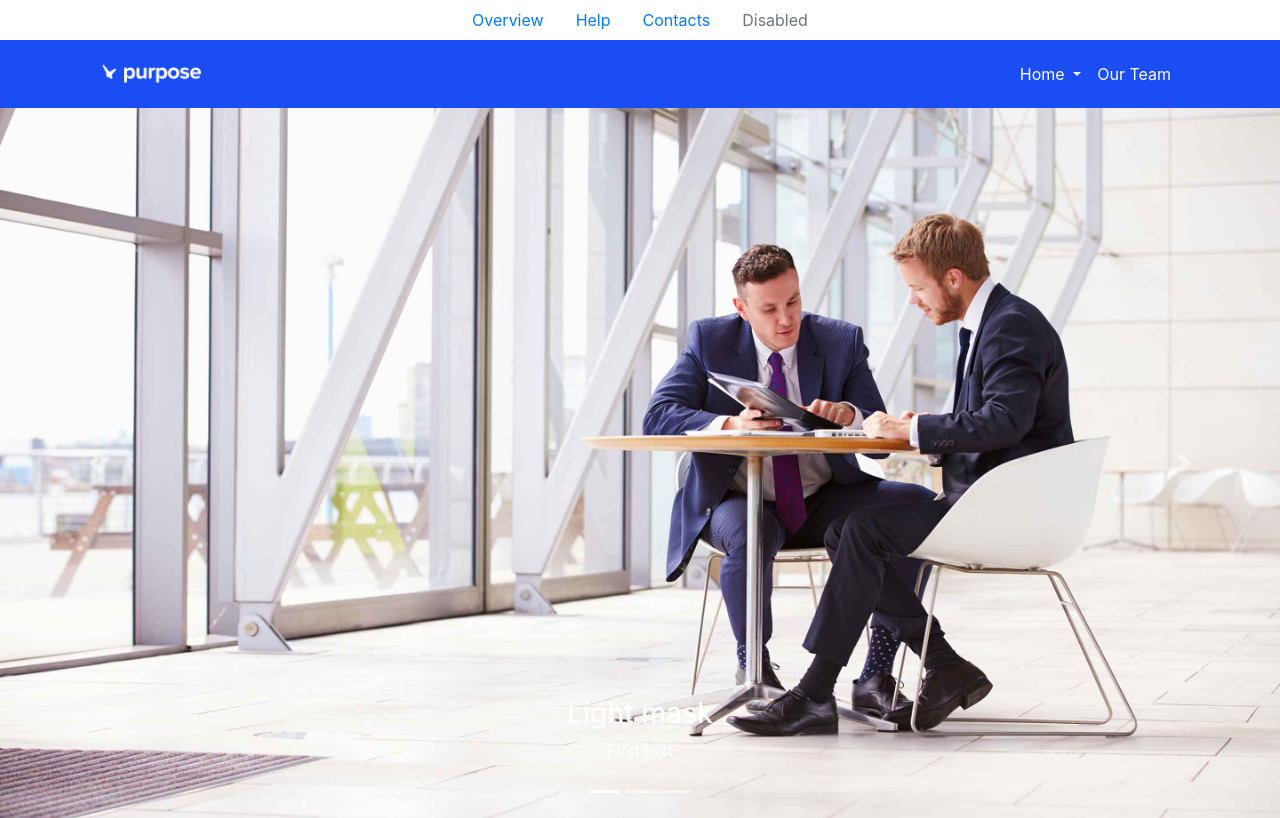
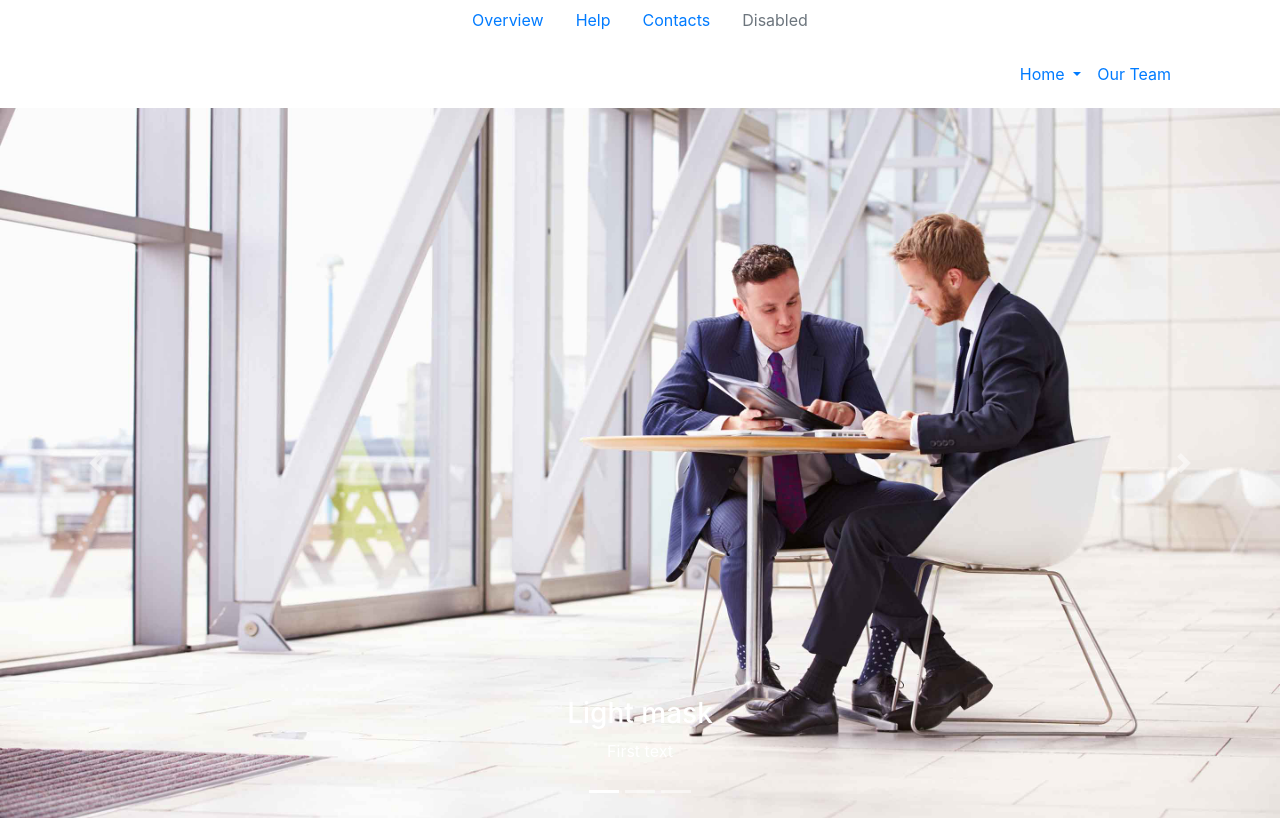
Before and after one commit to q-in-q/web-programing, a PHP site: page /index.php in a window 1280 px wide. Shown: the top 818 px of the page. Run offline with PHP 8.4, Linux system fonts and the light colour scheme; style sheets or scripts are compiled from the project's sources; some libraries are stand-ins or nearby versions.

Commit message:
Update header.php

```diff
--- a/header.php
+++ b/header.php
@@ -36,9 +36,9 @@
                 </li>
             </ul>
         </div>
-        <div class="header fullwidth-layout">
+        <div class="fullwidth-layout">
             <div class="container">
-                <nav class="navbar navbar-expand-lg navbar-light">
+                <nav class="navbar navbar-expand-lg">
                         <a class="navbar-brand" href="index.php">
                             <img src="./assets/img/white.png" width="100" class="d-inline-block align-top" alt="">
                         </a>
@@ -49,7 +49,7 @@
                         <div class="collapse navbar-collapse">
                         <ul class="navbar-nav mr-auto navigasi w-100 justify-content-end">
                             <li class="nav-item dropdown">
-                                <a class="nav-link dropdown-toggle" href="index.php">
+                                <a class="nav-link dropdown-toggle" href="">
                                     Home
                                 </a>
                                 <div class="dropdown-menu" aria-labelledby="navbarDropdown">
```
